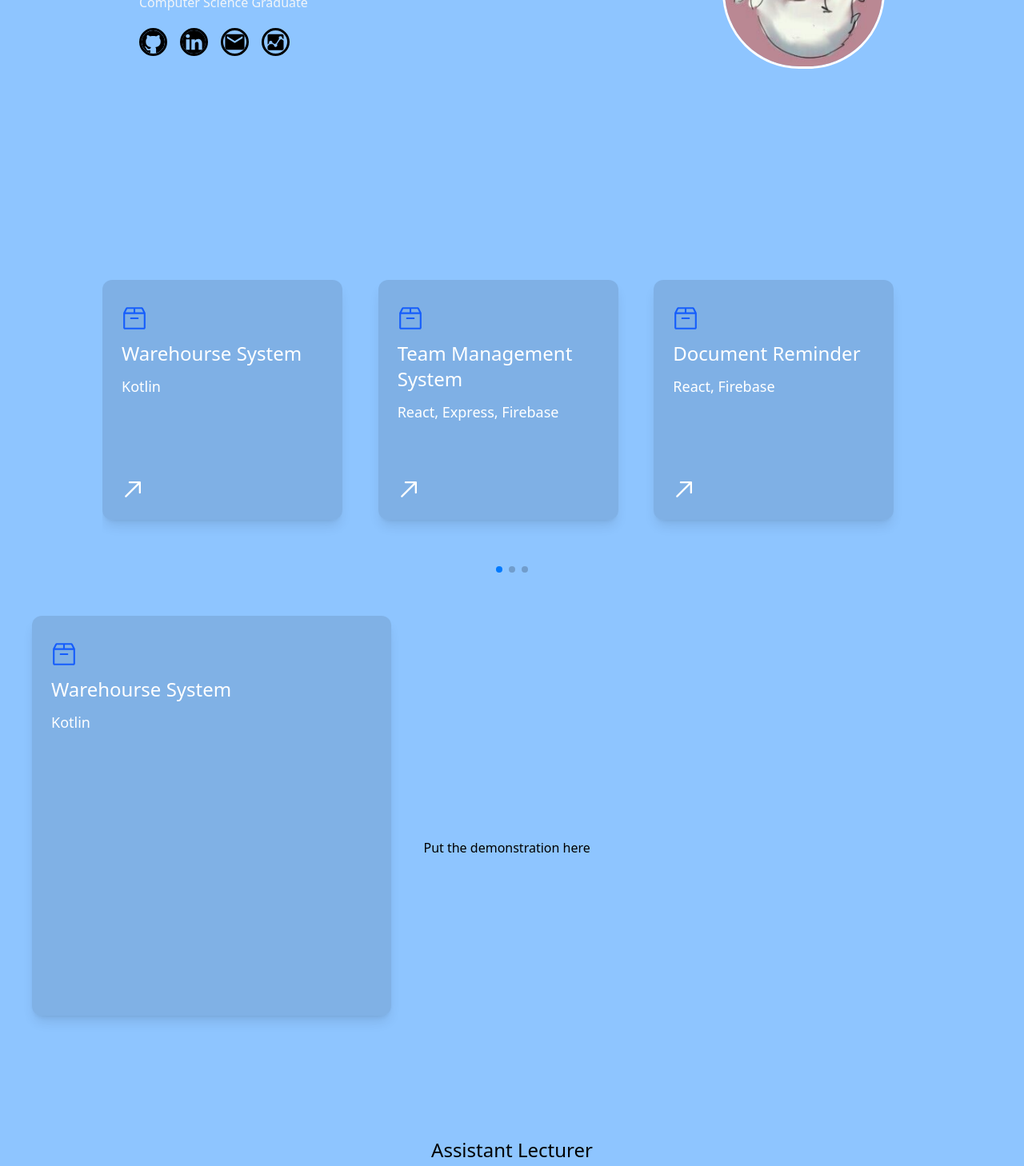
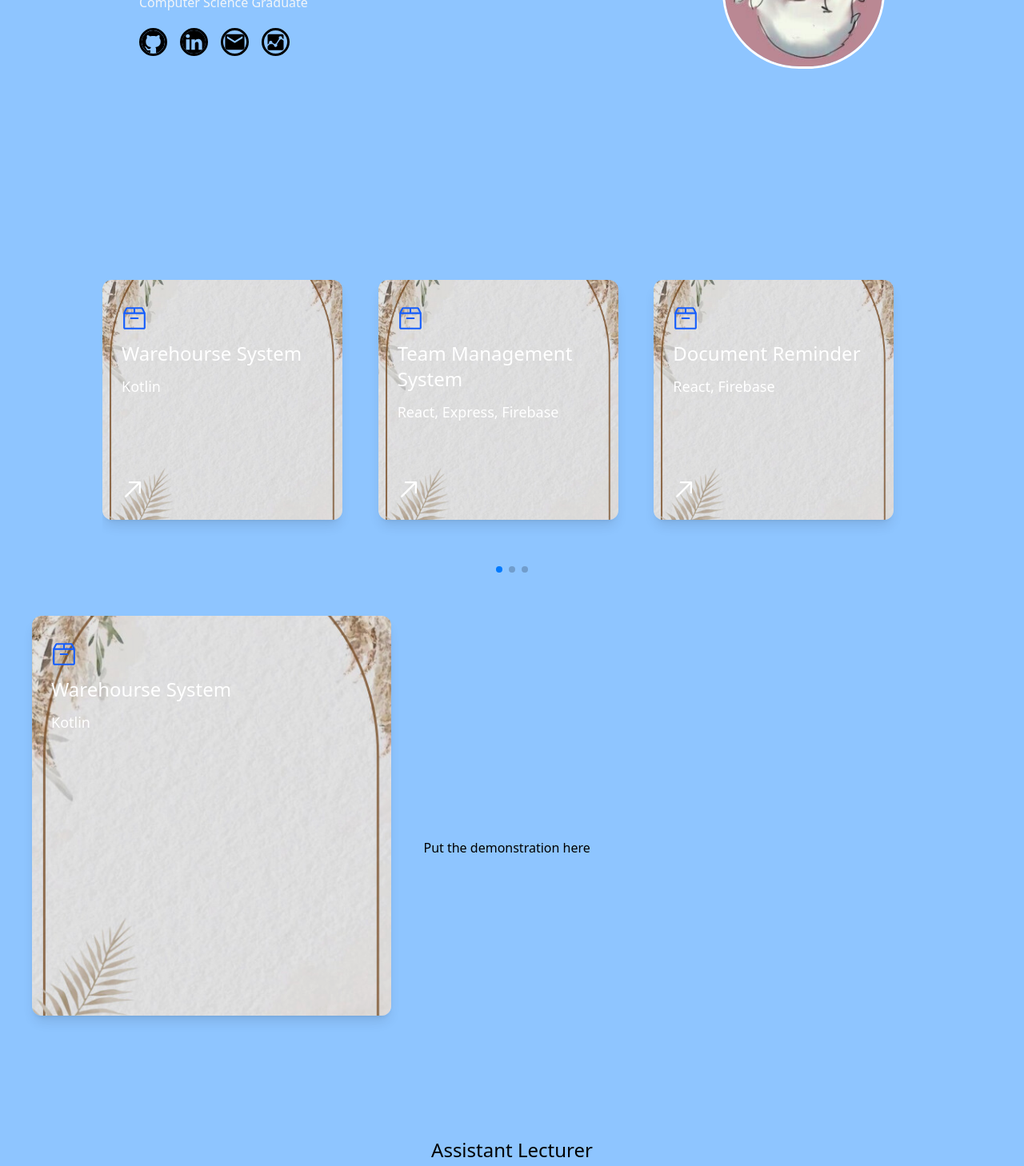
Before and after one commit to XrayenJN/PersonalWebsite, a React (Vite) app: page / in a window 1280 px wide. Shown: the part 442-1900 px from the top of the page at 80% size. Built offline with nearby package versions, Linux system fonts and the light colour scheme.

Commit message:
fix: the backgroundImage is not shown properly before

```diff
--- a/src/components/mainpage/Project.jsx
+++ b/src/components/mainpage/Project.jsx
@@ -42,7 +42,7 @@ const Project = () => {
               <div className="flex flex-col gap-10 mb-20 group relative shadow-lg text-white rounded-xl px-6 py-8 h-[300px] w-[200px] lg:h-[300px] lg:w-[300px] overflow-hidden cursor-pointer">
                 <div
                   className="absolute inset-0 bg-cover bg-center"
-                  style={{ backgroundImage: item.backgroundImage }}
+                  style={{ backgroundImage: `url(${item.backgroundImage})` }}
                 />
                 <div className="absolute inset-0 bg-black opacity-10 group-hover:opacity-50" />
                 <div className="relative flex flex-col gap-3">
--- a/src/components/mainpage/ProjectDetails.jsx
+++ b/src/components/mainpage/ProjectDetails.jsx
@@ -8,7 +8,7 @@ const ProjectDetails = ({project}) => {
       <div className="flex flex-col gap-10 mb-20 group relative shadow-lg text-white rounded-xl px-6 py-8 h-[300px] w-[200px] lg:h-[500px] lg:w-[500px] overflow-hidden cursor-pointer">
         <div
           className="absolute inset-0 bg-cover bg-center"
-          style={{ backgroundImage: project.backgroundImage }}
+          style={{ backgroundImage: `url(${project.backgroundImage})` }}
         />
         <div className="absolute inset-0 bg-black opacity-10 group-hover:opacity-50" />
         <div className="relative flex flex-col gap-3">
```
